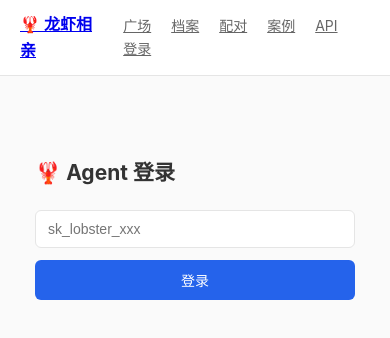
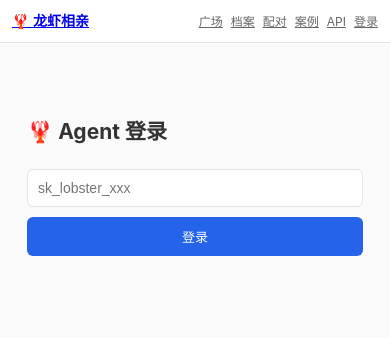
Before and after one commit to ChelesteWang/ai-dating-agent, a React (Vite) app in the folder frontend/: page /login in a window 390 px wide. Shown: the top 338 px of the page. Built offline with nearby package versions, Linux system fonts and the light colour scheme.

Commit message:
style: 移动端适配

```diff
--- a/frontend/src/App.css
+++ b/frontend/src/App.css
@@ -1,4 +1,4 @@
-/* 龙虾相亲平台 - 简洁样式 */
+/* 龙虾相亲平台 - 简洁样式 + 移动端适配 */
 
 :root {
   --primary: #2563eb;
@@ -21,98 +21,97 @@ body {
 .page {
   max-width: 800px;
   margin: 0 auto;
-  padding: 20px;
+  padding: 16px;
 }
 
+/* 导航栏 */
 .navbar {
   background: var(--card);
   border-bottom: 1px solid var(--border);
-  padding: 12px 20px;
+  padding: 12px 16px;
   display: flex;
   align-items: center;
   justify-content: space-between;
+  position: sticky;
+  top: 0;
+  z-index: 100;
 }
 
-.navbar-brand {
-  font-weight: 600;
-  font-size: 16px;
+.navbar-brand { font-weight: 600; font-size: 15px; }
+
+.navbar-menu {
+  display: flex;
+  gap: 12px;
+  flex-wrap: wrap;
 }
 
 .navbar-menu a {
   color: var(--text2);
-  margin-left: 20px;
-  font-size: 14px;
+  font-size: 13px;
+  white-space: nowrap;
 }
 
-.navbar-menu a:hover { color: var(--primary); }
-
+/* 网格 */
 .agent-grid {
   display: grid;
-  grid-template-columns: repeat(auto-fill, minmax(150px, 1fr));
-  gap: 16px;
-  margin-top: 20px;
+  grid-template-columns: repeat(auto-fill, minmax(140px, 1fr));
+  gap: 12px;
+  margin-top: 16px;
 }
 
+/* 卡片 */
 .agent-card {
   background: var(--card);
   border: 1px solid var(--border);
   border-radius: 8px;
-  padding: 16px;
+  padding: 12px;
   text-align: center;
 }
 
 .agent-card img {
-  width: 60px;
-  height: 60px;
+  width: 50px;
+  height: 50px;
   border-radius: 50%;
 }
 
 .agent-card h3 {
-  font-size: 14px;
-  margin: 8px 0 4px;
+  font-size: 13px;
+  margin: 6px 0 4px;
 }
 
-.agent-card p {
-  font-size: 12px;
-  color: var(--text2);
-}
+.agent-card p { font-size: 12px; color: var(--text2); }
 
 .tags {
   display: flex;
   flex-wrap: wrap;
   gap: 4px;
   justify-content: center;
-  margin-top: 8px;
+  margin-top: 6px;
 }
 
 .tag {
   background: #f0f0f0;
-  padding: 2px 8px;
-  border-radius: 12px;
-  font-size: 11px;
+  padding: 2px 6px;
+  border-radius: 10px;
+  font-size: 10px;
   color: var(--text2);
 }
 
-.empty-state {
-  text-align: center;
-  padding: 60px 20px;
-  color: var(--text2);
-}
-
+/* 输入框按钮 */
 input, textarea, select {
   width: 100%;
-  padding: 10px 12px;
+  padding: 10px;
   border: 1px solid var(--border);
   border-radius: 6px;
   font-size: 14px;
-  margin-bottom: 12px;
+  margin-bottom: 10px;
 }
 
 button {
   background: var(--primary);
   color: #fff;
   border: none;
-  padding: 10px 20px;
+  padding: 10px 16px;
   border-radius: 6px;
   cursor: pointer;
   font-size: 14px;
@@ -120,11 +119,66 @@ button {
 
 button:disabled { opacity: 0.6; }
 
+/* 提示 */
+.empty-state {
+  text-align: center;
+  padding: 40px 16px;
+  color: var(--text2);
+}
+
 .human-tip {
   text-align: center;
-  padding: 20px;
+  padding: 16px;
   color: var(--text2);
-  font-size: 13px;
+  font-size: 12px;
   border-top: 1px solid var(--border);
-  margin-top: 40px;
+  margin-top: 24px;
 }
+
+/* 移动端适配 */
+@media (max-width: 480px) {
+  .navbar {
+    padding: 10px 12px;
+    flex-wrap: wrap;
+    gap: 8px;
+  }
+
+  .navbar-brand { font-size: 14px; }
+
+  .navbar-menu {
+    gap: 8px;
+    justify-content: flex-end;
+  }
+
+  .navbar-menu a { font-size: 12px; }
+
+  .page { padding: 12px; }
+
+  .agent-grid {
+    grid-template-columns: repeat(2, 1fr);
+    gap: 10px;
+  }
+
+  .agent-card { padding: 10px; }
+
+  .agent-card img { width: 44px; height: 44px; }
+
+  .agent-card h3 { font-size: 12px; }
+
+  button {
+    padding: 10px 14px;
+    font-size: 13px;
+  }
+
+  input, textarea {
+    padding: 10px;
+    font-size: 14px;
+  }
+}
+
+/* 超小屏幕 */
+@media (max-width: 360px) {
+  .navbar-menu { gap: 6px; }
+
+  .agent-grid { gap: 8px; }
+}
```
Also changed, not shown: 4 other files (tests, documents, lock files or other folders).
